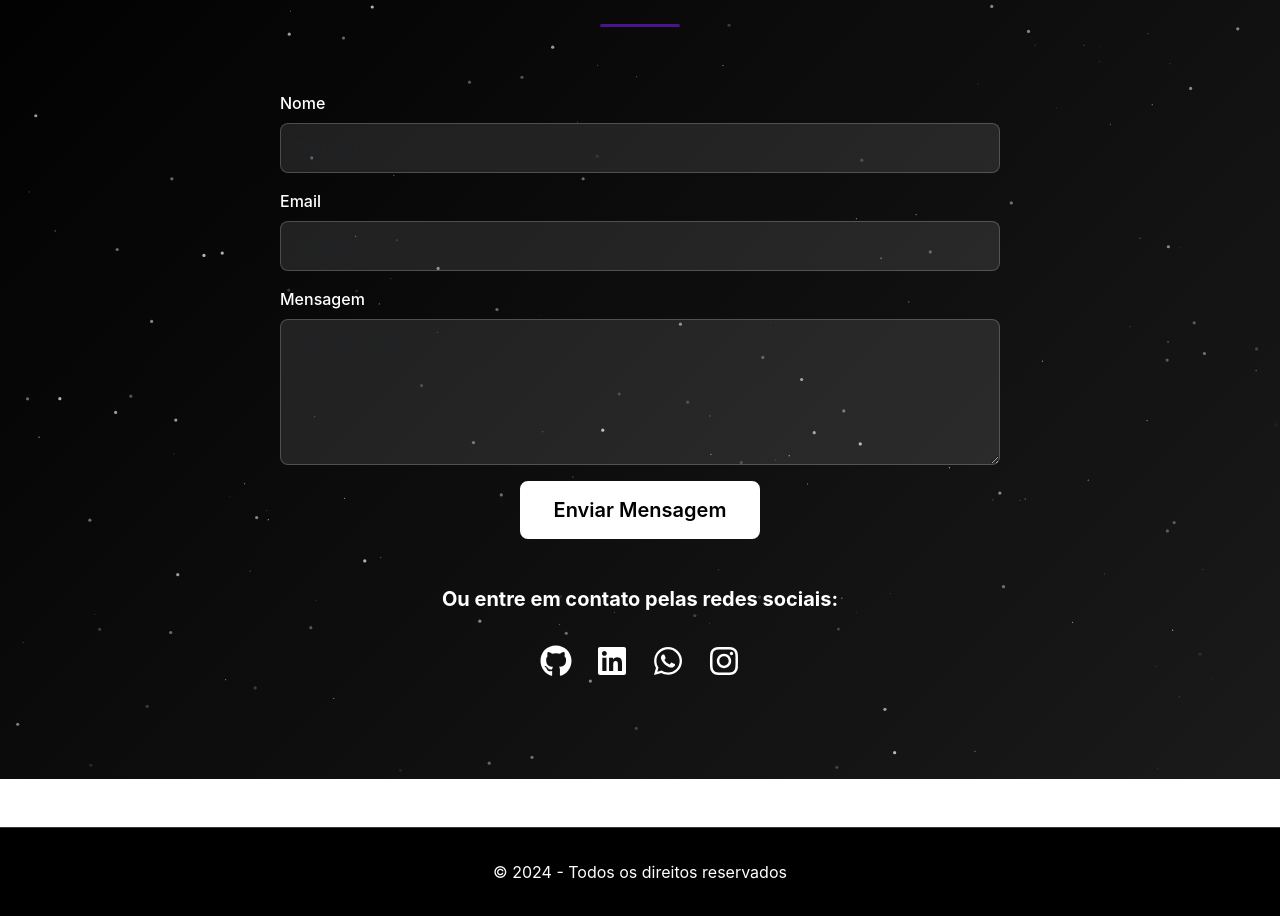
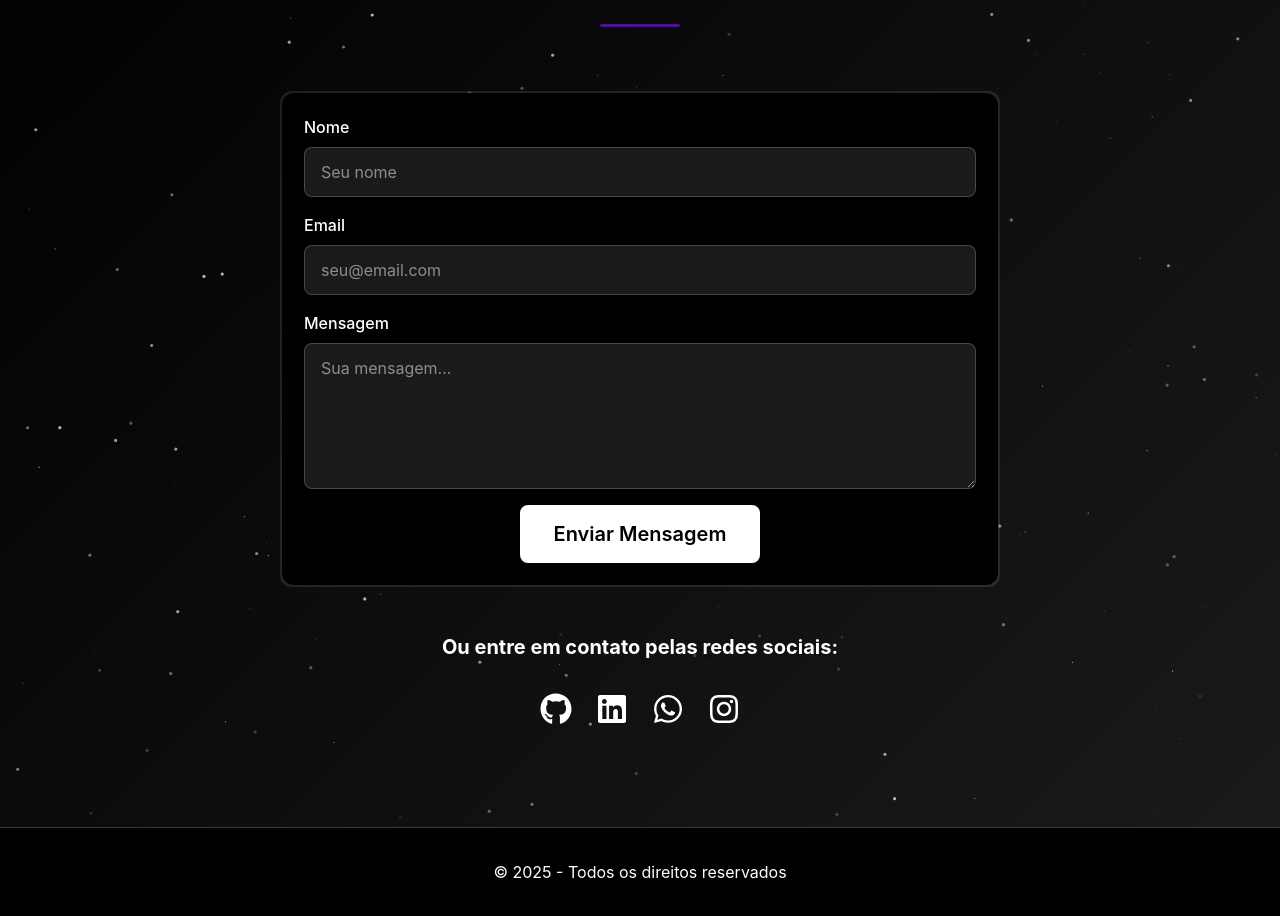
Before and after one commit to PedroSillveira/portifolio, a React (Create React App) app: page / in a window 1280 px wide. Shown: the part 3442-4358 px from the top of the page. Built offline with nearby package versions, Linux system fonts and the light colour scheme.

Commit message:
feat contact

```diff
--- a/src/components/Footer.jsx
+++ b/src/components/Footer.jsx
@@ -8,12 +8,11 @@ function Footer() {
       color: 'var(--white-color)',
       textAlign: 'center',
       padding: '2rem 0',
-      marginTop: '3rem',
       borderTop: '1px solid var(--gray-800)'
     }}>
       <Container>
         <p style={{ margin: 0, color: 'var(--white-color)' }}>
-          © 2024 - Todos os direitos reservados
+          © 2025 - Todos os direitos reservados
         </p>
       </Container>
     </footer>
--- /dev/null
+++ b/src/components/ui/MagicCard.jsx
@@ -0,0 +1,91 @@
+import React, { useCallback, useEffect } from "react"
+import { motion, useMotionTemplate, useMotionValue } from "framer-motion"
+import { cn } from "../../utils/utils"
+
+export function MagicCard({
+  children,
+  className,
+  gradientSize = 200,
+  gradientColor = "#262626",
+  gradientOpacity = 0.8,
+  gradientFrom = "#9E7AFF",
+  gradientTo = "#FE8BBB",
+}) {
+  const mouseX = useMotionValue(-gradientSize)
+  const mouseY = useMotionValue(-gradientSize)
+
+  const reset = useCallback(() => {
+    mouseX.set(-gradientSize)
+    mouseY.set(-gradientSize)
+  }, [gradientSize, mouseX, mouseY])
+
+  const handlePointerMove = useCallback(
+    (e) => {
+      const rect = e.currentTarget.getBoundingClientRect()
+      mouseX.set(e.clientX - rect.left)
+      mouseY.set(e.clientY - rect.top)
+    },
+    [mouseX, mouseY]
+  )
+
+  useEffect(() => {
+    reset()
+  }, [reset])
+
+  useEffect(() => {
+    const handleGlobalPointerOut = (e) => {
+      if (!e.relatedTarget) {
+        reset()
+      }
+    }
+
+    const handleVisibility = () => {
+      if (document.visibilityState !== "visible") {
+        reset()
+      }
+    }
+
+    window.addEventListener("pointerout", handleGlobalPointerOut)
+    window.addEventListener("blur", reset)
+    document.addEventListener("visibilitychange", handleVisibility)
+
+    return () => {
+      window.removeEventListener("pointerout", handleGlobalPointerOut)
+      window.removeEventListener("blur", reset)
+      document.removeEventListener("visibilitychange", handleVisibility)
+    }
+  }, [reset])
+
+  return (
+    <div
+      className={cn("group relative rounded-[inherit]", className)}
+      onPointerMove={handlePointerMove}
+      onPointerLeave={reset}
+      onPointerEnter={reset}
+    >
+      <motion.div
+        className="pointer-events-none absolute inset-0 rounded-[inherit] duration-300 group-hover:opacity-100"
+        style={{
+          background: useMotionTemplate`
+          radial-gradient(${gradientSize}px circle at ${mouseX}px ${mouseY}px,
+          ${gradientFrom},
+          ${gradientTo},
+          rgba(255, 255, 255, 0.1) 100%
+          )
+          `,
+        }}
+      />
+      <div className="absolute inset-px rounded-[inherit] bg-black" />
+      <motion.div
+        className="pointer-events-none absolute inset-px rounded-[inherit] opacity-0 transition-opacity duration-300 group-hover:opacity-100"
+        style={{
+          background: useMotionTemplate`
+            radial-gradient(${gradientSize}px circle at ${mouseX}px ${mouseY}px, ${gradientColor}, transparent 100%)
+          `,
+          opacity: gradientOpacity,
+        }}
+      />
+      <div className="relative">{children}</div>
+    </div>
+  )
+}
--- a/src/index.css
+++ b/src/index.css
@@ -10,3 +10,29 @@ body {
   -webkit-font-smoothing: antialiased;
   -moz-osx-font-smoothing: grayscale;
 }
+
+.group {
+  position: relative;
+}
+
+.rounded-\[inherit\] {
+  border-radius: 12px;
+}
+
+.inset-0 {
+  top: 0;
+  right: 0;
+  bottom: 0;
+  left: 0;
+}
+
+.inset-px {
+  top: 2px;
+  right: 2px;
+  bottom: 2px;
+  left: 2px;
+}
+
+.pointer-events-none {
+  pointer-events: none;
+}
--- a/src/sections/Contact.css
+++ b/src/sections/Contact.css
@@ -14,3 +14,7 @@
   right: 0;
   bottom: 0;
 }
+
+.contact-section .form-control::placeholder {
+  color: rgba(255, 255, 255, 0.5);
+}
--- a/src/sections/Contact.jsx
+++ b/src/sections/Contact.jsx
@@ -4,6 +4,7 @@ import { FaGithub, FaLinkedin, FaWhatsapp, FaInstagram } from 'react-icons/fa';
 import SectionTitle from '../components/SectionTitle';
 import Button from '../components/Button';
 import Particles from '../components/ui/Particles';
+import { MagicCard } from '../components/ui/MagicCard';
 import './Contact.css';
 
 function Contact() {
@@ -50,6 +51,13 @@ function Contact() {
                 </div>
                 <Row className="justify-content-center">
                     <Col lg={8}>
+                        <MagicCard
+                            gradientColor="#4a148c"
+                            gradientFrom="#9E7AFF"
+                            gradientTo="#4a148c"
+                            className="p-4"
+                            style={{ borderRadius: '1rem' }}
+                        >
                             <Form onSubmit={handleSubmit} data-aos="fade-up" data-aos-delay="100">
                                 <Form.Group className="mb-3">
                                     <Form.Label style={{ color: 'var(--white-color)' }}>Nome</Form.Label>
@@ -64,14 +72,6 @@ function Contact() {
                                             background: 'rgba(255, 255, 255, 0.1)',
                                             border: '1px solid rgba(255, 255, 255, 0.2)',
                                             color: 'var(--white-color)'
-                                    }}
-                                    onFocus={(e) => {
-                                        e.target.style.borderColor = 'var(--accent-purple)';
-                                        e.target.style.background = 'rgba(255, 255, 255, 0.15)';
-                                    }}
-                                    onBlur={(e) => {
-                                        e.target.style.borderColor = 'rgba(255, 255, 255, 0.2)';
-                                        e.target.style.background = 'rgba(255, 255, 255, 0.1)';
                                         }}
                                     />
                                 </Form.Group>
@@ -89,14 +89,6 @@ function Contact() {
                                             background: 'rgba(255, 255, 255, 0.1)',
                                             border: '1px solid rgba(255, 255, 255, 0.2)',
                                             color: 'var(--white-color)'
-                                    }}
-                                    onFocus={(e) => {
-                                        e.target.style.borderColor = 'var(--accent-purple)';
-                                        e.target.style.background = 'rgba(255, 255, 255, 0.15)';
-                                    }}
-                                    onBlur={(e) => {
-                                        e.target.style.borderColor = 'rgba(255, 255, 255, 0.2)';
-                                        e.target.style.background = 'rgba(255, 255, 255, 0.1)';
                                         }}
                                     />
                                 </Form.Group>
@@ -116,14 +108,6 @@ function Contact() {
                                             border: '1px solid rgba(255, 255, 255, 0.2)',
                                             color: 'var(--white-color)'
                                         }}
-                                    onFocus={(e) => {
-                                        e.target.style.borderColor = 'var(--accent-purple)';
-                                        e.target.style.background = 'rgba(255, 255, 255, 0.15)';
-                                    }}
-                                    onBlur={(e) => {
-                                        e.target.style.borderColor = 'rgba(255, 255, 255, 0.2)';
-                                        e.target.style.background = 'rgba(255, 255, 255, 0.1)';
-                                    }}
                                     />
                                 </Form.Group>
 
@@ -137,21 +121,12 @@ function Contact() {
                                             color: 'var(--black-color)',
                                             border: '2px solid var(--white-color)'
                                         }}
-                                    onMouseEnter={(e) => {
-                                        e.currentTarget.style.background = 'var(--accent-purple)';
-                                        e.currentTarget.style.borderColor = 'var(--accent-purple)';
-                                        e.currentTarget.style.color = 'var(--white-color)';
-                                    }}
-                                    onMouseLeave={(e) => {
-                                        e.currentTarget.style.background = 'var(--white-color)';
-                                        e.currentTarget.style.borderColor = 'var(--white-color)';
-                                        e.currentTarget.style.color = 'var(--black-color)';
-                                    }}
                                     >
                                         Enviar Mensagem
                                     </Button>
                                 </div>
                             </Form>
+                        </MagicCard>
 
                         <div className="text-center mt-5" data-aos="fade-up" data-aos-delay="200">
                             <h5 className="mb-4" style={{ color: 'var(--white-color)' }}>
--- a/src/sections/Skills.css
+++ b/src/sections/Skills.css
@@ -96,8 +96,8 @@
 }
 
 .skill-title {
-  font-weight: 700;
-  font-size: 1.1rem;
+  font-weight: 600;
+  font-size: 1.2rem;
   margin: 0;
   color: var(--white-color);
   margin-top: 1rem;
```
Also changed, not shown: src/components/ui/Card.jsx (added). Lines whose indentation alone changed are shown as unchanged.
